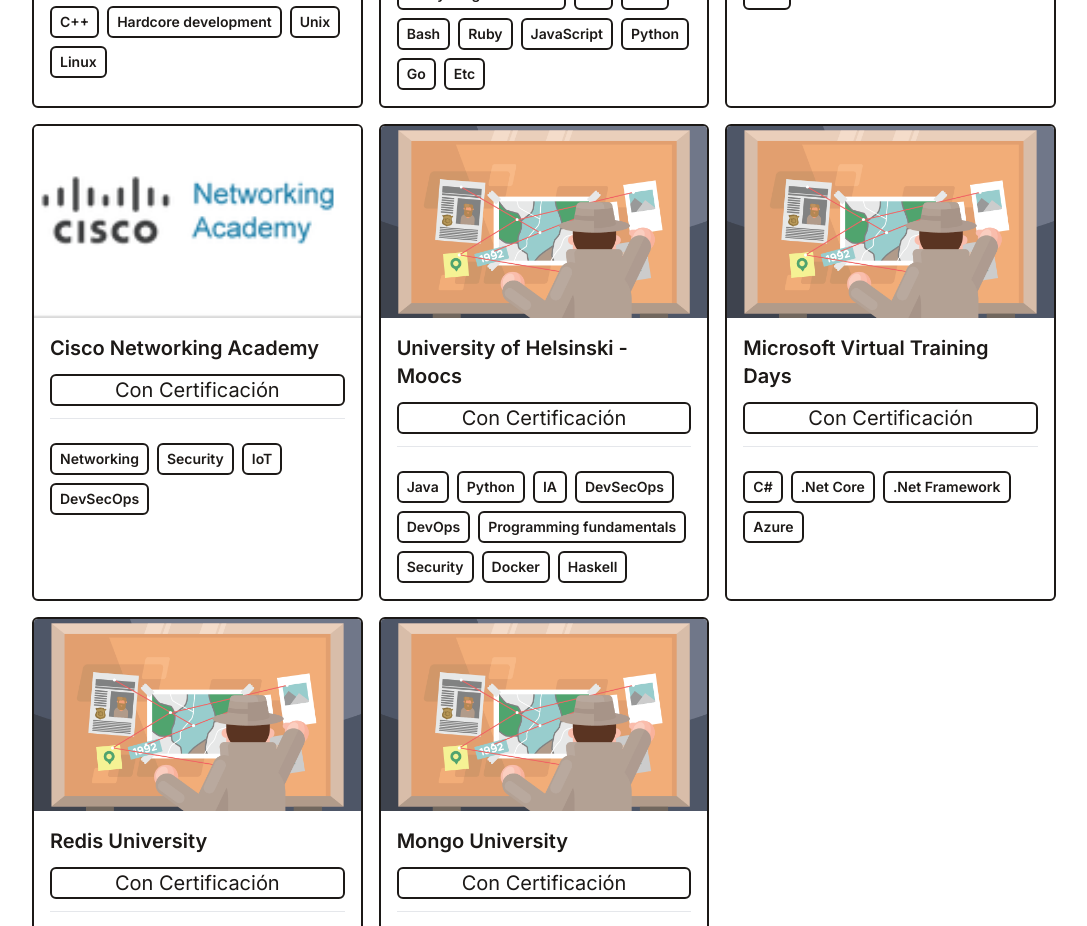
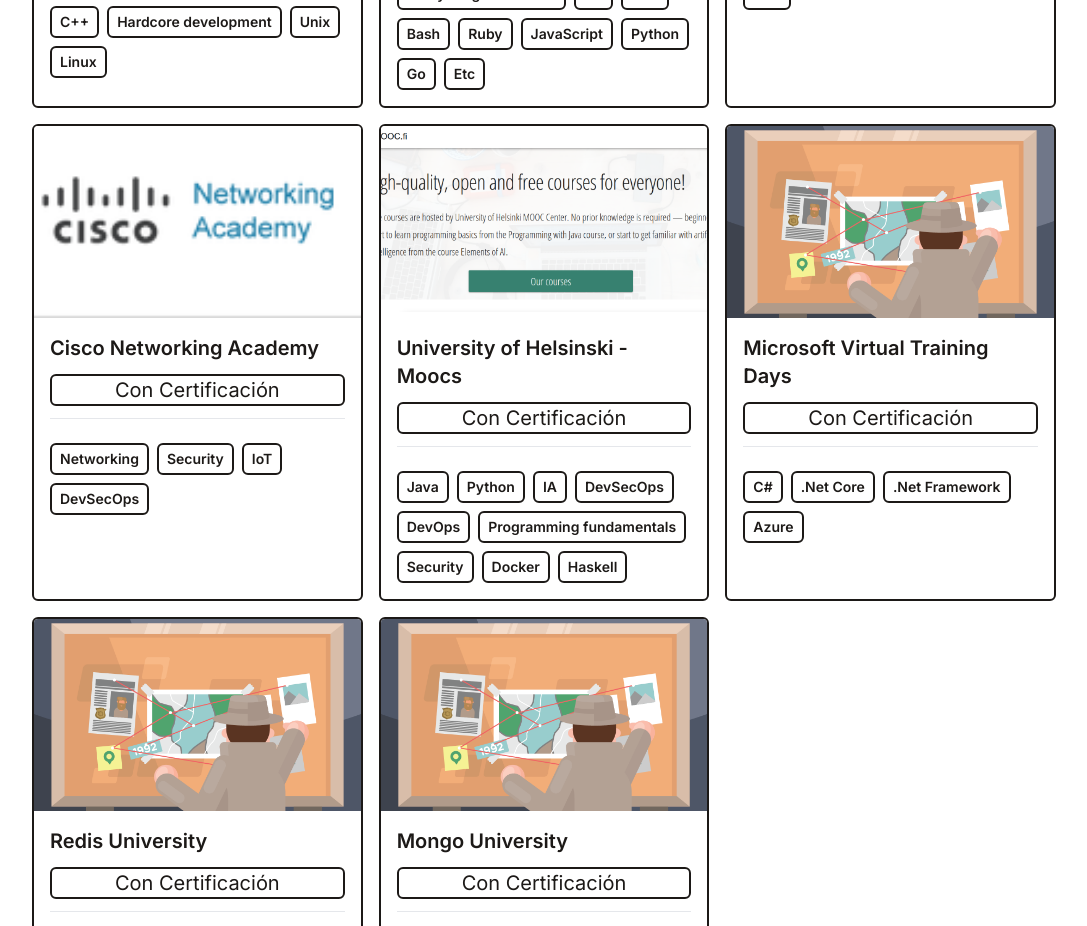
Before and after one commit to jpromanonet/freeCodingResources, a React (Vite) app in the folder es/: page / in a window 1280 px wide. Shown: the part 4080-5006 px from the top of the page, without its empty margins (96-1183 px from the left). Built offline with nearby package versions, Linux system fonts and the light colour scheme.

Commit message:
More resources

```diff
--- a/es/src/data/portfolio.js
+++ b/es/src/data/portfolio.js
@@ -156,7 +156,7 @@
    {
       title: 'University of Helsinski - Moocs',
       cert: 'Con Certificación',
-      imgUrl: '/assets/sqlmurder.png',
+      imgUrl: '/assets/mooc.png',
       stack: ['Java', 'Python', 'IA', 'DevSecOps', 'DevOps', 'Programming fundamentals', 'Security', 'Docker', 'Haskell'],
       link: 'https://www.mooc.fi/en/#courses',
    },
```
Also changed, not shown: es/public/assets/mooc.png (added).
